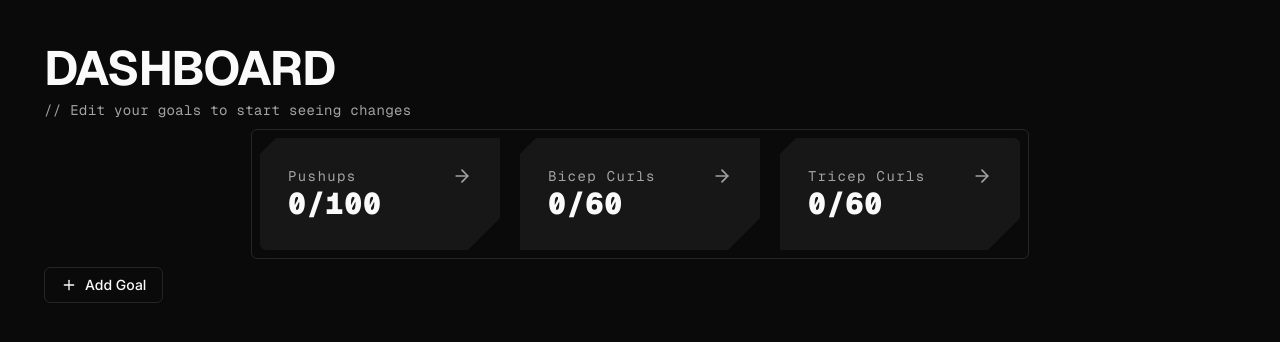
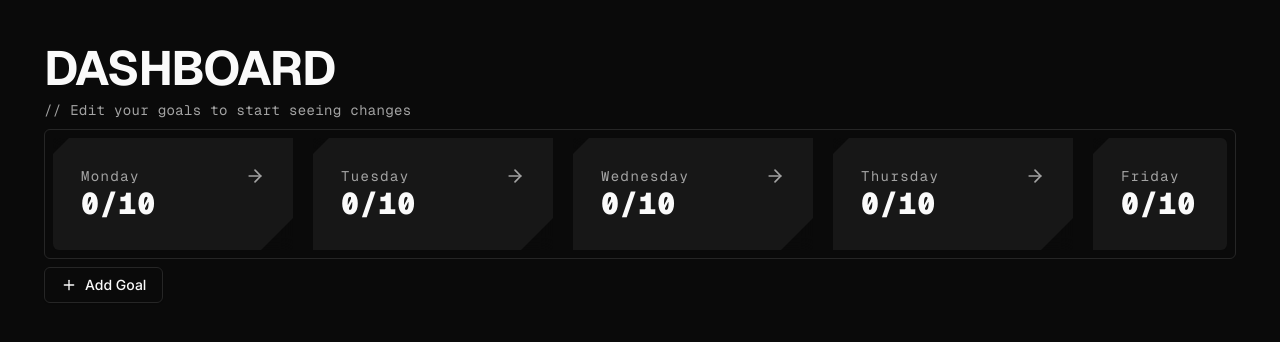
Before and after one commit to modernwallpaper/fitnesstracker, a Next.js app: page / in a window 1280 px wide. Shown: the top 342 px of the page. Built offline with nearby package versions, Linux system fonts and the light colour scheme.

Commit message:
updated dashboard

```diff
--- a/components/app/dashboard.tsx
+++ b/components/app/dashboard.tsx
@@ -14,14 +14,26 @@ export const Dashboard = () => {
       <div className="md:flex flex w-full items-center justify-center">
         <ScrollArea className="rounded-md border p-2 w-[370px] md:w-fit md:h-[130px]">
           <div className="flex space-x-5">
-            <PolyCard header="Pushups">
-              0/100
+            <PolyCard header="Monday">
+              0/10
             </PolyCard>
-            <PolyCard header="Bicep Curls">
-              0/60
+            <PolyCard header="Tuesday">
+              0/10
             </PolyCard>
-            <PolyCard header="Tricep Curls">
-              0/60
+            <PolyCard header="Wednesday">
+              0/10
+            </PolyCard>
+            <PolyCard header="Thursday">
+              0/10
+            </PolyCard>
+            <PolyCard header="Friday">
+              0/10
+            </PolyCard>
+            <PolyCard header="Saturday">
+              0/10
+            </PolyCard>
+            <PolyCard header="Sunday">
+              0/10
             </PolyCard>
           </div>
           <ScrollBar orientation="horizontal"/>
```
